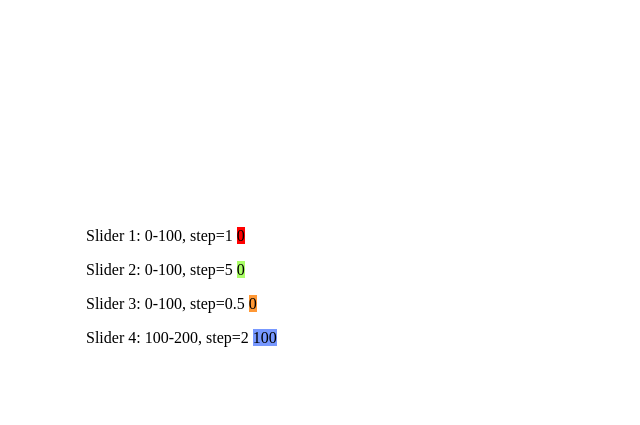
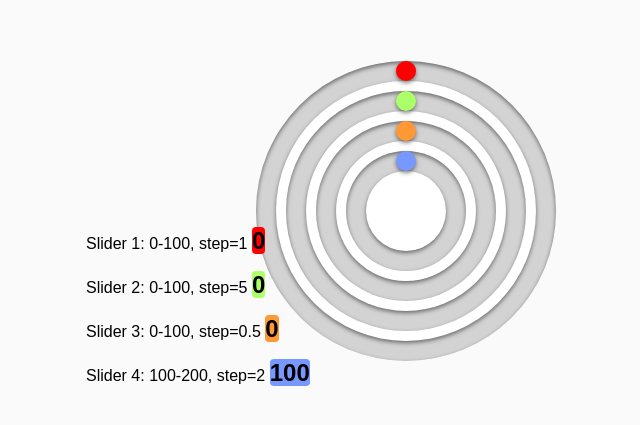
Before and after one commit to jkosir/circular-slider, a plain HTML site: page index.html in a window 1280 px wide. Shown: the part 189-614 px from the top of the page, without its empty margins (234-874 px from the left). Drawn offline with Linux system fonts and the light colour scheme; files that its build step writes are made by us from their sources; the site is published under a folder, as on GitHub Pages, so addresses that start at the root find nothing.

Commit message:
Fix file paths.

```diff
--- a/index.html
+++ b/index.html
@@ -3,7 +3,7 @@
 <head>
   <title>My index</title>
   <!-- inject:css -->
-  <link rel="stylesheet" href="/style.css">
+  <link rel="stylesheet" href="style.css">
   <!-- endinject -->
 </head>
 <body>
@@ -18,8 +18,8 @@
 </div>
 
 <!-- inject:js -->
-<script src="/app.js"></script>
-<script src="/index.js"></script>
+<script src="app.js"></script>
+<script src="index.js"></script>
 <!-- endinject -->
 </body>
 </html>
```
